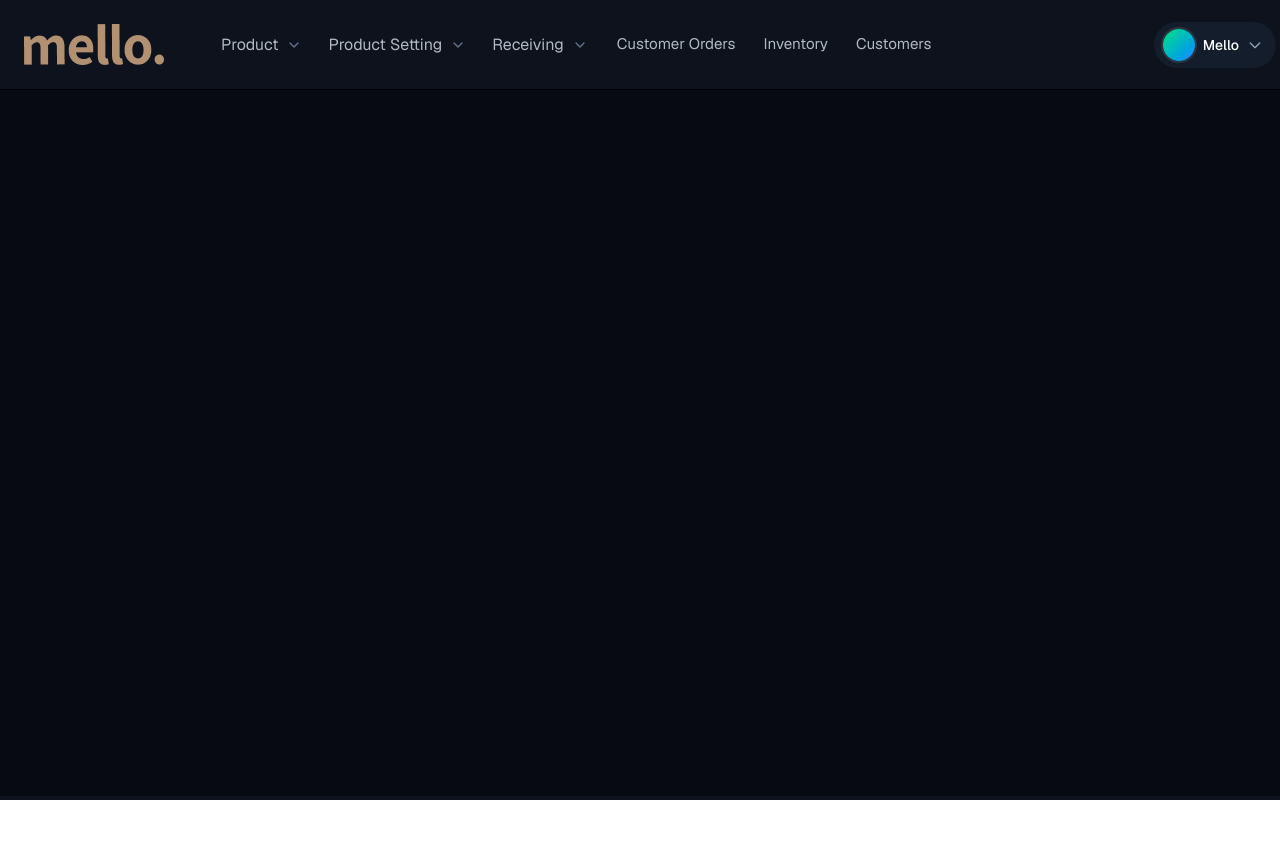
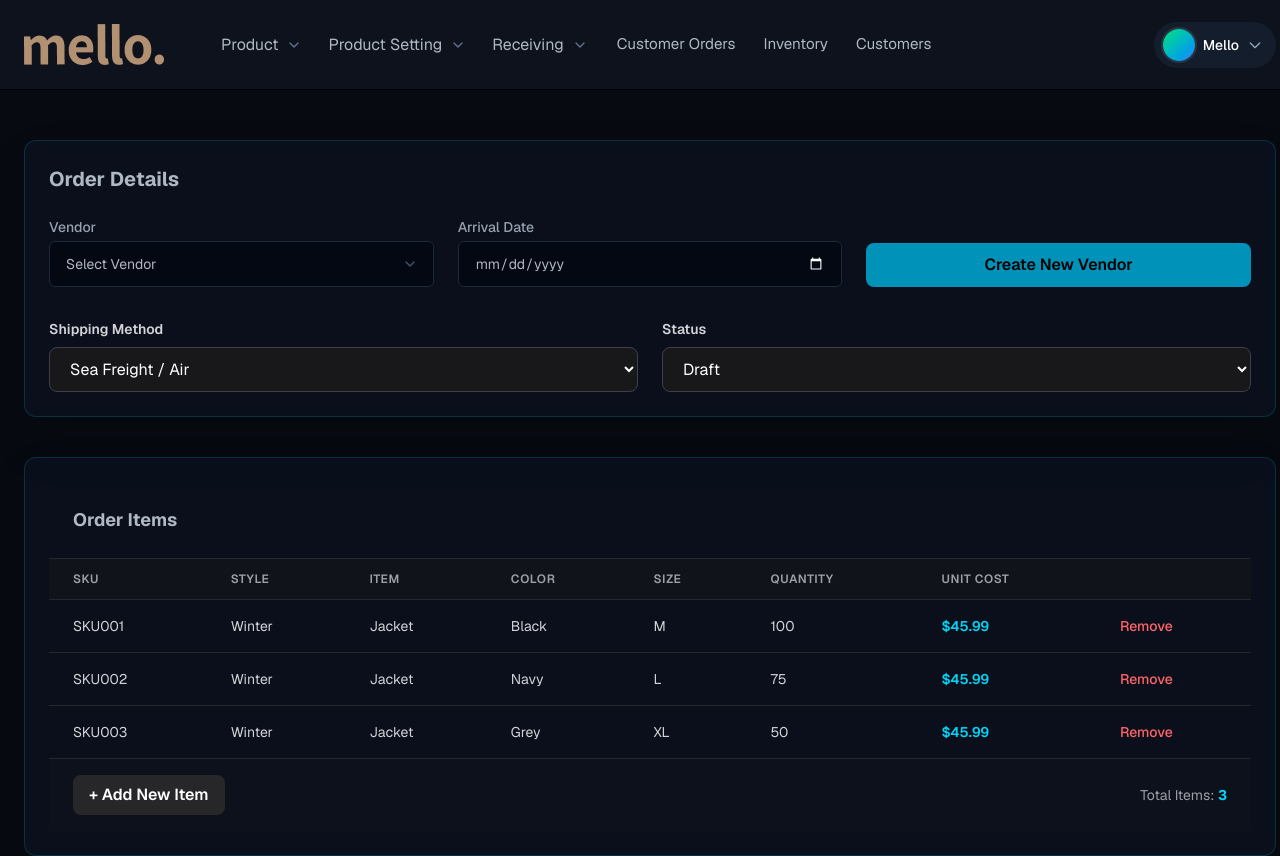
Before and after one commit to Animesh459/Vuerprise, a Vue app: page /create-orders in a window 1280 px wide. Shown: the top 856 px of the page. Before the commit the page ends 800 px from the top, so only its background shows below. Built offline with nearby package versions, Linux system fonts and the light colour scheme.

Commit message:
product list rearrange , create purchase orders

```diff
--- a/src/components/product/ProductItemsTest.vue
+++ b/src/components/product/ProductItemsTest.vue
@@ -89,7 +89,7 @@ const products = ref([
     <div class=" text-slate-200 selection:bg-indigo-500/30 font-sans py-8 px-4 relative overflow-hidden">
 <!--    <div class="absolute top-[-10%] left-[-10%] w-[40%] h-[40%] bg-indigo-600/10 blur-[120px] rounded-full"></div>-->
 <!--    <div class="absolute bottom-[-10%] right-[-10%] w-[40%] h-[40%] bg-blue-600/10 blur-[120px] rounded-full"></div>-->
-    <div class="relative z-10 mx-auto grid grid-cols-1 sm:grid-cols-2 lg:grid-cols-4 xl:grid-cols-8 gap-4">
+    <div class="relative z-10 mx-auto grid grid-cols-6 sm:grid-cols-6 lg:grid-cols-6 xl:grid-cols-8 gap-4">
         <router-link
             v-for="product in products"
             :key="product.id"
--- a/src/router.js
+++ b/src/router.js
@@ -19,6 +19,7 @@ import PacksCategory from "@/views/PacksCategory.vue";
 import PurchangeOrders from "@/views/receiving/PurchangeOrders.vue";
 import VendorShipments from "@/views/receiving/VendorShipments.vue";
 import WarehouseReceiving from "@/views/receiving/WarehouseReceiving.vue";
+import CreateOrders from "@/views/receiving/CreateOrders.vue";
 
 const routes = [
     { path: '/login',
@@ -50,6 +51,7 @@ const routes = [
   { path: '/colors', component: ColorsCategory },
   { path: '/packs', component: PacksCategory },
   { path: '/purchase-order', component: PurchangeOrders },
+    { path: '/create-orders', component: CreateOrders },
     { path: '/vendor-shipment', component: VendorShipments },
     { path: '/warehouse-receiving', component: WarehouseReceiving },
 ];
--- /dev/null
+++ b/src/views/receiving/CreateOrders.vue
@@ -0,0 +1,174 @@
+
+
+<template>
+  <div class="">
+          <!-- Form Section -->
+          <div class="common-card">
+            <h2 class="text-xl font-bold mb-6">Order Details</h2>
+
+            <div class="grid grid-cols-1 md:grid-cols-3 gap-6 mb-8">
+              <!-- Vendor -->
+              <div class="space-y-2">
+                <label class="block text-sm font-medium text-gray-400 mb-1">Vendor</label>
+                <div class="relative">
+                  <select class="w-full bg-gray-950/80 border border-slate-800 rounded-md px-4 py-3 text-sm appearance-none outline-none focus:border-cyan-500/50 transition-all cursor-pointer">
+                    <option>Select Vendor</option>
+                    <option>Vendor A</option>
+                    <option>Vendor B</option>
+                  </select>
+                  <ChevronDownIcon class="absolute right-4 top-1/2 -translate-y-1/2 text-slate-600" :size="16" />
+                </div>
+              </div>
+              <!-- Arrival Date -->
+              <div class="space-y-2">
+                <label class="block text-sm font-medium text-gray-400 mb-1">
+                  Arrival Date
+                </label>
+                <input v-model="form.arrivalDate" type="date" class="w-full bg-gray-950/80 border border-slate-800 rounded-md px-4 py-3 text-sm focus:border-cyan-500/50 transition-all outline-none">
+              </div>
+
+              <!-- Create New Vendor Button -->
+              <div class="flex items-end">
+                <button class="w-full bg-cyan-600 hover:bg-cyan-500 text-black font-semibold py-2.5 rounded-lg transition-all duration-200 transform hover:scale-105">
+                  Create New Vendor
+                </button>
+              </div>
+            </div>
+
+            <div class="grid grid-cols-1 md:grid-cols-2 gap-6">
+              <!-- Shipping Method -->
+              <div>
+                <label class="block text-sm font-semibold text-zinc-300 mb-2">
+                  Shipping Method
+                </label>
+                <select v-model="form.shippingMethod" class="w-full bg-zinc-900 border border-zinc-700 rounded-lg px-4 py-2.5 text-white focus:outline-none focus:border-cyan-400 focus:ring-1 focus:ring-cyan-400/30 transition-all">
+                  <option>Sea Freight / Air</option>
+                  <option>Ground</option>
+                </select>
+              </div>
+
+              <!-- Status -->
+              <div>
+                <label class="block text-sm font-semibold text-zinc-300 mb-2">
+                  Status
+                </label>
+                <select v-model="form.status" class="w-full bg-zinc-900 border border-zinc-700 rounded-lg px-4 py-2.5 text-white focus:outline-none focus:border-cyan-400 focus:ring-1 focus:ring-cyan-400/30 transition-all">
+                  <option>Draft</option>
+                  <option>Confirmed</option>
+                  <option>Shipped</option>
+                  <option>Received</option>
+                  <option>Closed</option>
+                </select>
+              </div>
+            </div>
+          </div>
+
+          <!-- Items Table -->
+          <div class="common-card">
+            <div class="p-6 border-b border-zinc-800">
+              <h2 class="text-lg font-bold">Order Items</h2>
+            </div>
+
+            <div class="overflow-x-auto">
+              <table class="w-full">
+                <thead>
+                <tr class="bg-zinc-900/50 border-b border-zinc-800">
+                  <th class="px-6 py-3 text-left text-xs font-semibold text-zinc-400 uppercase tracking-wider">SKU</th>
+                  <th class="px-6 py-3 text-left text-xs font-semibold text-zinc-400 uppercase tracking-wider">Style</th>
+                  <th class="px-6 py-3 text-left text-xs font-semibold text-zinc-400 uppercase tracking-wider">Item</th>
+                  <th class="px-6 py-3 text-left text-xs font-semibold text-zinc-400 uppercase tracking-wider">Color</th>
+                  <th class="px-6 py-3 text-left text-xs font-semibold text-zinc-400 uppercase tracking-wider">Size</th>
+                  <th class="px-6 py-3 text-left text-xs font-semibold text-zinc-400 uppercase tracking-wider">Quantity</th>
+                  <th class="px-6 py-3 text-left text-xs font-semibold text-zinc-400 uppercase tracking-wider">Unit Cost</th>
+                  <th class="px-6 py-3 text-left text-xs font-semibold text-zinc-400 uppercase tracking-wider"></th>
+                </tr>
+                </thead>
+                <tbody class="divide-y divide-zinc-800">
+                <tr v-for="(item, index) in items" :key="index" class="hover:bg-zinc-900/30 transition-colors">
+                  <td class="px-6 py-4 text-sm text-zinc-300">{{ item.sku }}</td>
+                  <td class="px-6 py-4 text-sm text-zinc-300">{{ item.style }}</td>
+                  <td class="px-6 py-4 text-sm text-zinc-300">{{ item.item }}</td>
+                  <td class="px-6 py-4 text-sm text-zinc-300">{{ item.color }}</td>
+                  <td class="px-6 py-4 text-sm text-zinc-300">{{ item.size }}</td>
+                  <td class="px-6 py-4 text-sm text-zinc-300">{{ item.quantity }}</td>
+                  <td class="px-6 py-4 text-sm text-cyan-400 font-semibold">${{ item.cost }}</td>
+                  <td class="px-6 py-4 text-sm">
+                    <button @click="removeItem(index)" class="text-red-400 hover:text-red-300 transition-colors font-medium">
+                      Remove
+                    </button>
+                  </td>
+                </tr>
+                <tr v-if="items.length === 0" class="hover:bg-zinc-900/30 transition-colors">
+                  <td colspan="8" class="px-6 py-8 text-center text-zinc-500">No items added yet</td>
+                </tr>
+                </tbody>
+              </table>
+            </div>
+
+            <div class="px-6 py-4 border-t border-zinc-800 bg-zinc-900/30 flex justify-between items-center">
+              <button @click="addItem" class="bg-zinc-800 hover:bg-zinc-700 text-white font-semibold py-2 px-4 rounded-lg transition-all duration-200">
+                + Add New Item
+              </button>
+              <div class="text-right">
+                <p class="text-zinc-400 text-sm">Total Items: <span class="text-cyan-400 font-bold">{{ items.length }}</span></p>
+              </div>
+            </div>
+          </div>
+
+          <!-- Action Buttons -->
+          <div class="flex gap-4 mt-8 justify-end">
+            <button class="bg-zinc-800 hover:bg-zinc-700 text-white font-semibold py-3 px-8 rounded-lg transition-all duration-200">
+              Cancel
+            </button>
+            <button @click="createPO" class="btn-common">
+              Create PO
+            </button>
+          </div>
+        </div>
+</template>
+
+<script setup>
+import { ref } from 'vue'
+import {ChevronDownIcon} from "lucide-vue-next";
+
+const form = ref({
+  vendor: '',
+  arrivalDate: '',
+  shippingMethod: 'Sea Freight / Air',
+  status: 'Draft'
+})
+
+const items = ref([
+  { sku: 'SKU001', style: 'Winter', item: 'Jacket', color: 'Black', size: 'M', quantity: 100, cost: '45.99' },
+  { sku: 'SKU002', style: 'Winter', item: 'Jacket', color: 'Navy', size: 'L', quantity: 75, cost: '45.99' },
+  { sku: 'SKU003', style: 'Winter', item: 'Jacket', color: 'Grey', size: 'XL', quantity: 50, cost: '45.99' }
+])
+
+const addItem = () => {
+  items.value.push({
+    sku: '',
+    style: '',
+    item: '',
+    color: '',
+    size: '',
+    quantity: 0,
+    cost: '0.00'
+  })
+}
+
+const removeItem = (index) => {
+  items.value.splice(index, 1)
+}
+
+const createPO = () => {
+  console.log('Creating PO with data:', { form: form.value, items: items.value })
+  alert('Purchase Order created successfully!')
+}
+</script>
+
+<style scoped>
+input::-webkit-calendar-picker-indicator {
+  filter: invert(1);
+  cursor: pointer;
+}
+</style>
--- a/src/views/receiving/PurchangeOrders.vue
+++ b/src/views/receiving/PurchangeOrders.vue
@@ -90,9 +90,15 @@ const deleteRow = (index) => {
 
 <template>
   <div class="common-card">
-    <h1 class="text-2xl font-bold bg-gradient-to-r from-slate-100 to-slate-300 bg-clip-text text-transparent mb-8">
-      Purchase Orders
-    </h1>
+    <div class="flex items-center justify-between">
+      <h1 class="text-2xl font-bold bg-gradient-to-r from-slate-100 to-slate-300 bg-clip-text text-transparent mb-8">
+        Purchase Orders
+      </h1>
+      <router-link to="/create-orders" class="px-3 bg-none border-none text-[#b0b8c4] cursor-pointer text-[0.95rem] transition-all duration-300 ease-in-out border-b-2 border-transparent">
+        Customer Orders
+      </router-link>
+    </div>
+
     <div class="overflow-x-auto rounded-2xl border border-slate-800 bg-slate-950 shadow-2xl">
       <table class="w-full text-left border-collapse min-w-[1200px]">
         <thead>
```
